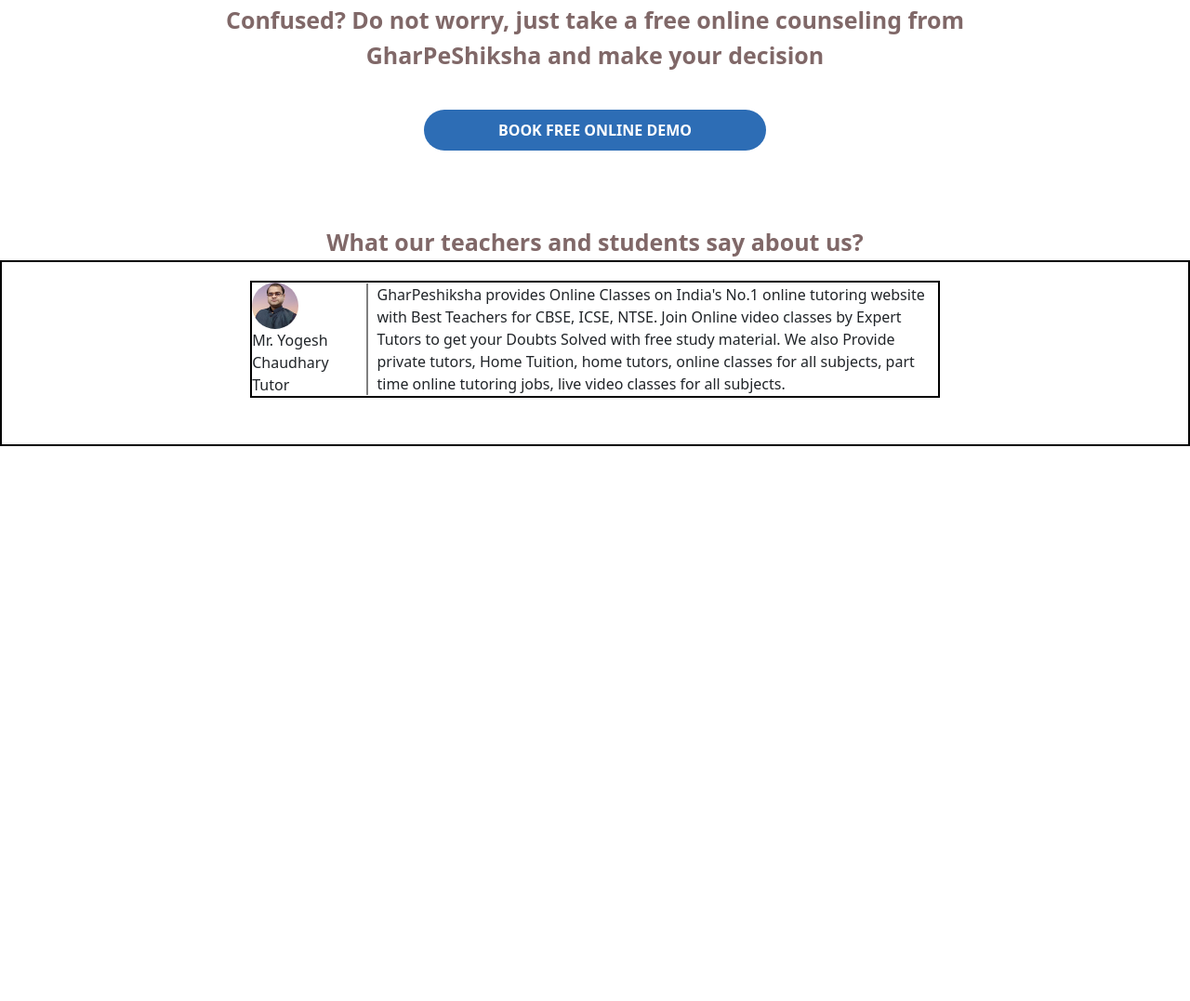
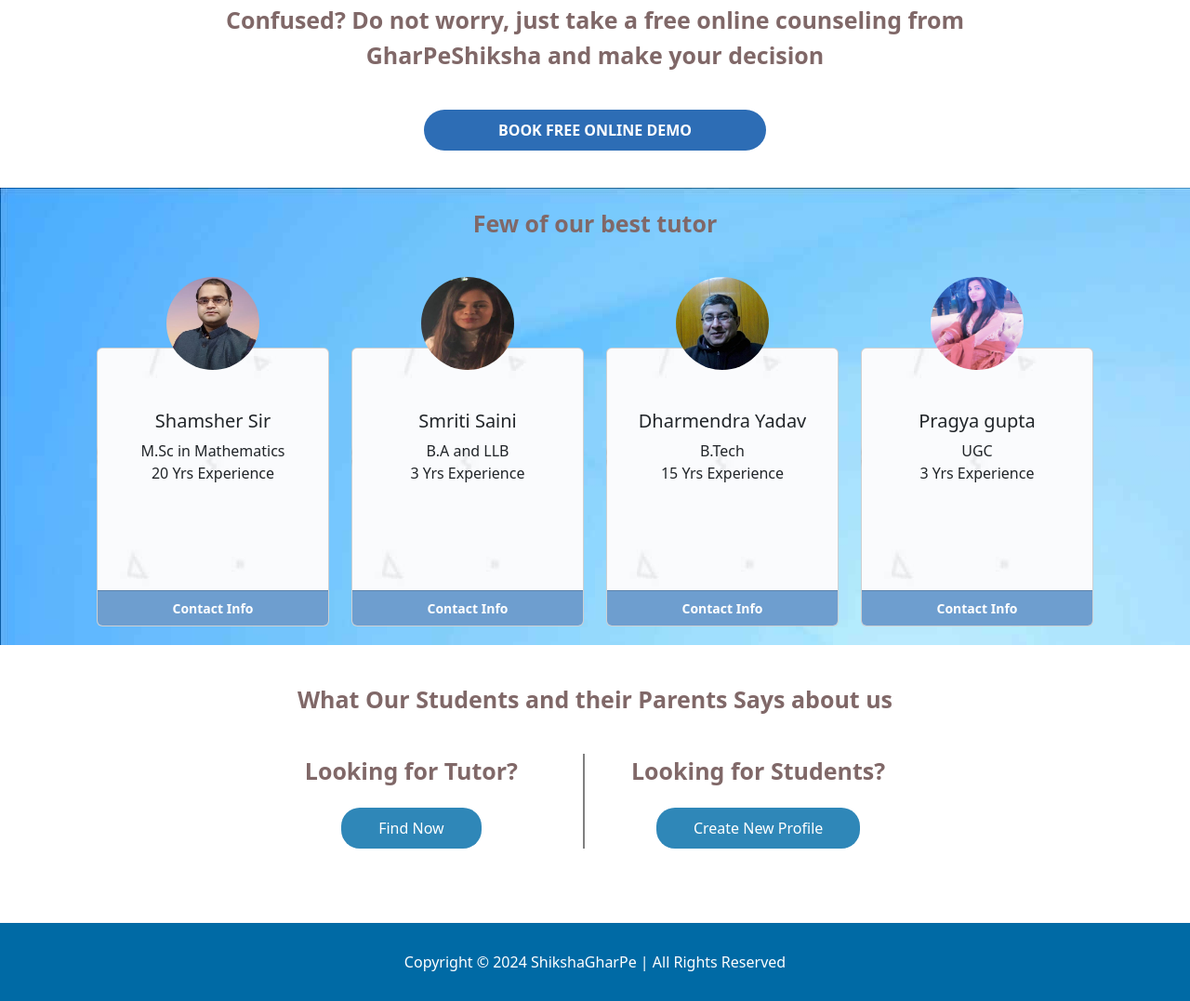
Before and after one commit to rakhi2207/GharPeShiksha, a plain HTML site: page index.html in a window 1280 px wide. Shown: the part 1639-2716 px from the top of the page at 93% size. Before the commit the page ends 2119 px from the top, so only its background shows below. Drawn offline with nearby package versions, Linux system fonts and the light colour scheme.

Commit message:
Ui added index.html

```diff
--- a/assets/css/index.css
+++ b/assets/css/index.css
@@ -120,7 +120,7 @@ p{
     height: 50px;
     width: 50px;
 }
-.section-online-text{
+.section-online-text, .tutor-heading, .booking-class > p, .find-text{
     font-size: 25px;
     font-weight: 600;
     color: #806868;
@@ -179,6 +179,90 @@ p{
     border-left: 2px solid grey;
     padding-left: 10px;
 }
+.tutor{
+    width: 100%;
+    display: flex;
+    margin: auto;
+    justify-content: center;
+    align-items: center;
+    flex-direction: column;
+    background-image: url(../images/bluevector.jpg);
+    gap: 40px;
+    padding: 20px;
+}
+.row{
+    margin-top: 50px;
+}
+.card{
+    background-image: url(../images/tutor-background.jpg);
+    width: 250px;
+    height: 300px;
+    position: relative;
+    display: flex;
+    align-items: center;
+}
+
+.card > img{
+    width: 100px;
+    height: 100px;
+    position: absolute;
+    top: -77px;
+    border-radius: 50%;
+}
+.card-body{
+    text-align: center;
+    margin: 50px 0px;
+}
+.card-footer{
+    width: 100%;
+    background-color: #6e9ecf;
+    display: flex;
+    justify-content: center;
+    cursor: pointer;
+}
+.text-body-secondary{
+    color: white !important;
+    font-weight: 600;
+}
+.footer{
+    margin-top: 10px;
+    background-color: #006aa5;
+    padding: 30px;
+    text-align: center;
+    color: white;
+}
+.booking-class, .find-section{
+    display: flex;
+    flex-direction: column;
+    align-items: center;
+    justify-content: center;
+}
+.booking-class{
+    margin: 40px;
+}
+.find-section{
+    flex-direction: row;
+    gap: 70px;
+    margin: 40px;
+}
+.find-section2{
+    border-left: 2px solid grey;
+    padding-left: 50px;
+}
+.find-button{
+    background-color: #2f87b8;
+    color: white;
+    border-radius: 20px;
+    border: none;
+    padding: 10px 40px;
+    margin-top: 20px;
+}
+.find-section1 , .find-section2{
+    display: flex;
+    align-items: center;
+    flex-direction: column;
+}
+
 @media screen and (max-width: 1139px) {
     .section-online{
         width: 100%;
@@ -202,4 +286,21 @@ p{
     .address{
         margin-top: 20px;
     }
+    .row{
+        flex-direction: column;
+        justify-content: center;
+        align-items: center;
+    }
+    .card{
+        margin-top: 100px;
+        width: 100%;
+    }
+    .find-section{
+        flex-direction: column;
+    }
+    .find-section2{
+        border: none;
+        padding-left:0px;
+        width: 100%;
+    }
 }
--- a/index.html
+++ b/index.html
@@ -20,8 +20,6 @@
             <div class="navbar-nav">
               <a class="nav-link" href="#">Tutor Section</a>
               <a class="nav-link" href="#">Student Section</a>
-              <a class="nav-link" href="#">Blog</a>
-              <a class="nav-link" href="#">About Us</a>
             </div>
           </div>
         </div>
@@ -112,46 +110,83 @@
         <p class="section-online-text">Confused? Do not worry, just take a free online counseling from GharPeShiksha and make your decision</p>
         <button  class="section-online-button">BOOK FREE ONLINE DEMO</button>
     </div>
-    <div class="teacher-blog">
-        <p class="teacher-blog-headline">What our teachers and students say about us?</p>
-        <div id="carouselExampleAutoplaying" class="carousel slide" data-bs-ride="carousel">
-            <div class="carousel-inner">
-              <div class="carousel-item active">
-                <div class="teacher-image">
-                    <img src="./assets/images/teacher1.jpeg" class="d-block" alt="...">
-                    <p>Mr. Yogesh Chaudhary</p>
-                    <p>Tutor</p>
+    <div class="tutor">
+        <p class="tutor-heading">Few of our best tutor</p>
+        <div class="row row-cols-1 row-cols-md-4 g-4">
+            <div class="col">
+              <div class="card">
+                <img src="./assets/images/teacher1.jpeg" class="card-img-top" alt="...">
+                <div class="card-body">
+                  <h5 class="card-title">Shamsher Sir</h5>
+                  <p class="card-text">M.Sc in Mathematics</p>
+                  <p class="card-text">20 Yrs Experience</p>
                 </div>
-                <div class="message">
-                    <p>GharPeshiksha provides Online Classes on India's No.1 online tutoring website with Best Teachers for CBSE, ICSE, NTSE. Join Online video classes by Expert Tutors to get your Doubts Solved with free study material. We also Provide private tutors, Home Tuition, home tutors, online classes for all subjects, part time online tutoring jobs, live video classes for all subjects.</p>
+                <div class="card-footer">
+                    <small class="text-body-secondary">Contact Info</small>
                 </div>
               </div>
-              <!-- <div class="carousel-item">
-                <div class="teacher-image">
-                    <img src="./assets/images/teacher1.jpeg" class="d-block w-100" alt="...">
+            </div>
+            <div class="col">
+              <div class="card">
+                <img src="./assets/images/tutor3.jpg" class="card-img-top" alt="...">
+                <div class="card-body">
+                  <h5 class="card-title">Smriti Saini</h5>
+                  <p class="card-text">B.A and LLB</p>
+                  <p class="card-text">3 Yrs Experience</p>
                 </div>
-                <div class="message">
-                    <p>GharPeshiksha provides Online Classes on India's No.1 online tutoring website with Best Teachers for CBSE, ICSE, NTSE. Join Online video classes by Expert Tutors to get your Doubts Solved with free study material. We also Provide private tutors, Home Tuition, home tutors, online classes for all subjects, part time online tutoring jobs, live video classes for all subjects.</p>
+                <div class="card-footer">
+                    <small class="text-body-secondary">Contact Info</small>
                 </div>
               </div>
-              <div class="carousel-item">
-                <div class="teacher-image">
-                    <img src="./assets/images/teacher1.jpeg" class="d-block w-100" alt="...">
+            </div>
+            <div class="col">
+              <div class="card">
+                <img src="./assets/images/teacher2.webp" class="card-img-top" alt="...">
+                <div class="card-body">
+                  <h5 class="card-title">Dharmendra Yadav</h5>
+                  <p class="card-text">B.Tech</p>
+                  <p class="card-text">15 Yrs Experience</p>
                 </div>
-                <div class="message">
-                    <p>GharPeshiksha provides Online Classes on India's No.1 online tutoring website with Best Teachers for CBSE, ICSE, NTSE. Join Online video classes by Expert Tutors to get your Doubts Solved with free study material. We also Provide private tutors, Home Tuition, home tutors, online classes for all subjects, part time online tutoring jobs, live video classes for all subjects.</p>
+                <div class="card-footer">
+                    <small class="text-body-secondary">Contact Info</small>
                 </div>
-              </div> -->
+              </div>
             </div>
-            <button class="carousel-control-prev" type="button" data-bs-target="#carouselExampleAutoplaying" data-bs-slide="prev">
-              <span class="carousel-control-prev-icon" aria-hidden="true"></span>
-              <span class="visually-hidden">Previous</span>
-            </button>
-            <button class="carousel-control-next" type="button" data-bs-target="#carouselExampleAutoplaying" data-bs-slide="next">
-              <span class="carousel-control-next-icon" aria-hidden="true"></span>
-              <span class="visually-hidden">Next</span>
-            </button>
+            <div class="col">
+              <div class="card">
+                <img src="./assets/images/tutor4.jpg" class="card-img-top" alt="...">
+                <div class="card-body">
+                  <h5 class="card-title">Pragya gupta</h5>
+                  <p class="card-text">UGC</p>
+                  <p class="card-text">3 Yrs Experience</p>
+                </div>
+                <div class="card-footer">
+                    <small class="text-body-secondary">Contact Info</small>
+                </div>
+              </div>
+            </div>
           </div>
+    </div>
+    <div class="booking-class">
+        <p>What Our Students and their Parents Says about us</p>
+        <div class="find-section">
+            <div class="find-section1">
+                <p class="find-text">Looking for Tutor?</p>
+                <button class="find-button">Find Now</button>
+            </div>
+            <div class="find-section2">
+                <p class="find-text">Looking for Students?</p>
+                <button class="find-button">Create New Profile</button>
+            </div>
+        </div>
+    </div>
+    <div class="footer">
+        <p>
+			Copyright ©
+			<script>document.write(new Date().getFullYear());</script>
+			ShikshaGharPe | All Rights
+			Reserved
+		</p>
     </div>
 </body>
 </html>
```
Also changed, not shown: assets/images/bluevector.jpg (added), assets/images/tutor-background.jpg (added), assets/images/tutor3.jpg (added), assets/images/tutor4.jpg (added).
